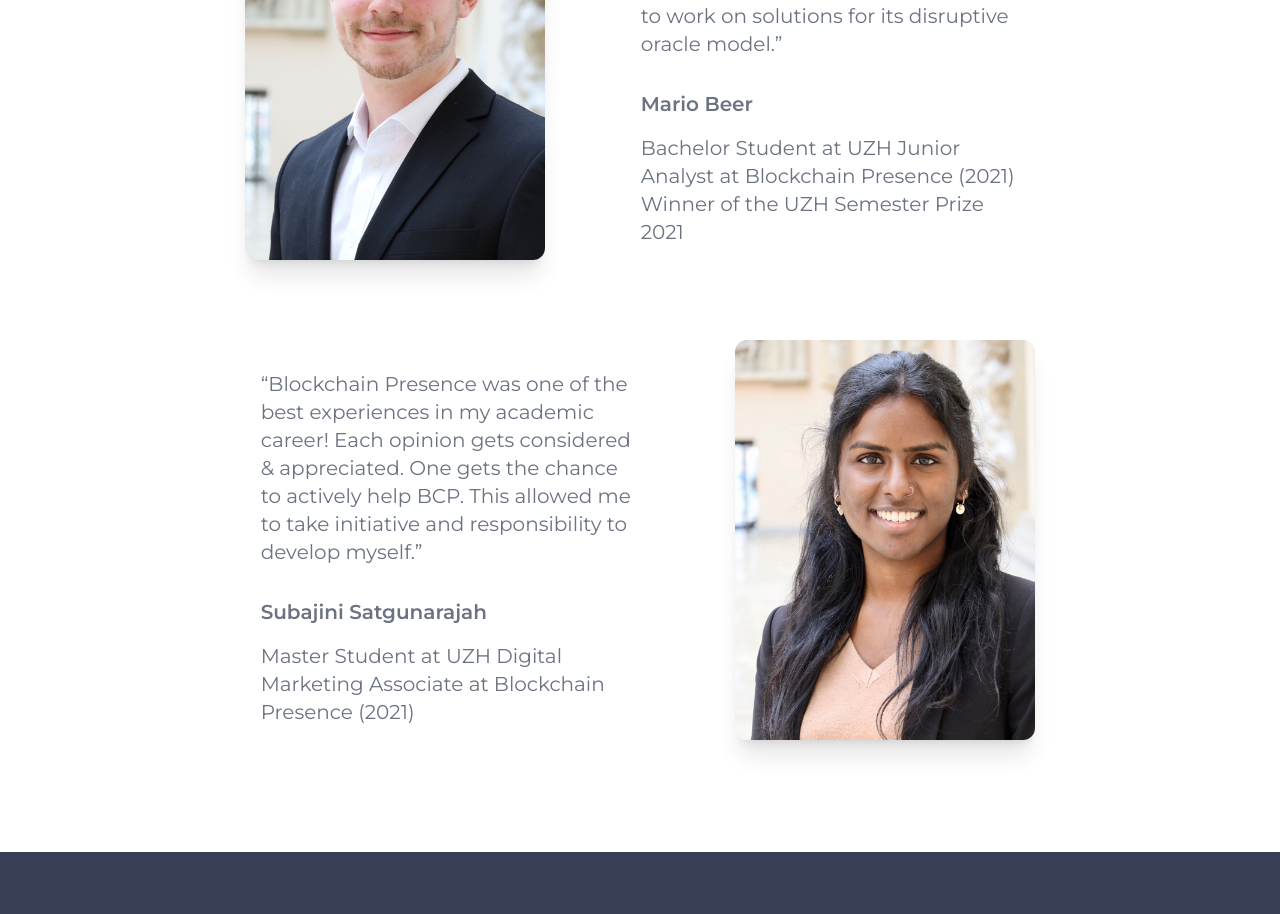
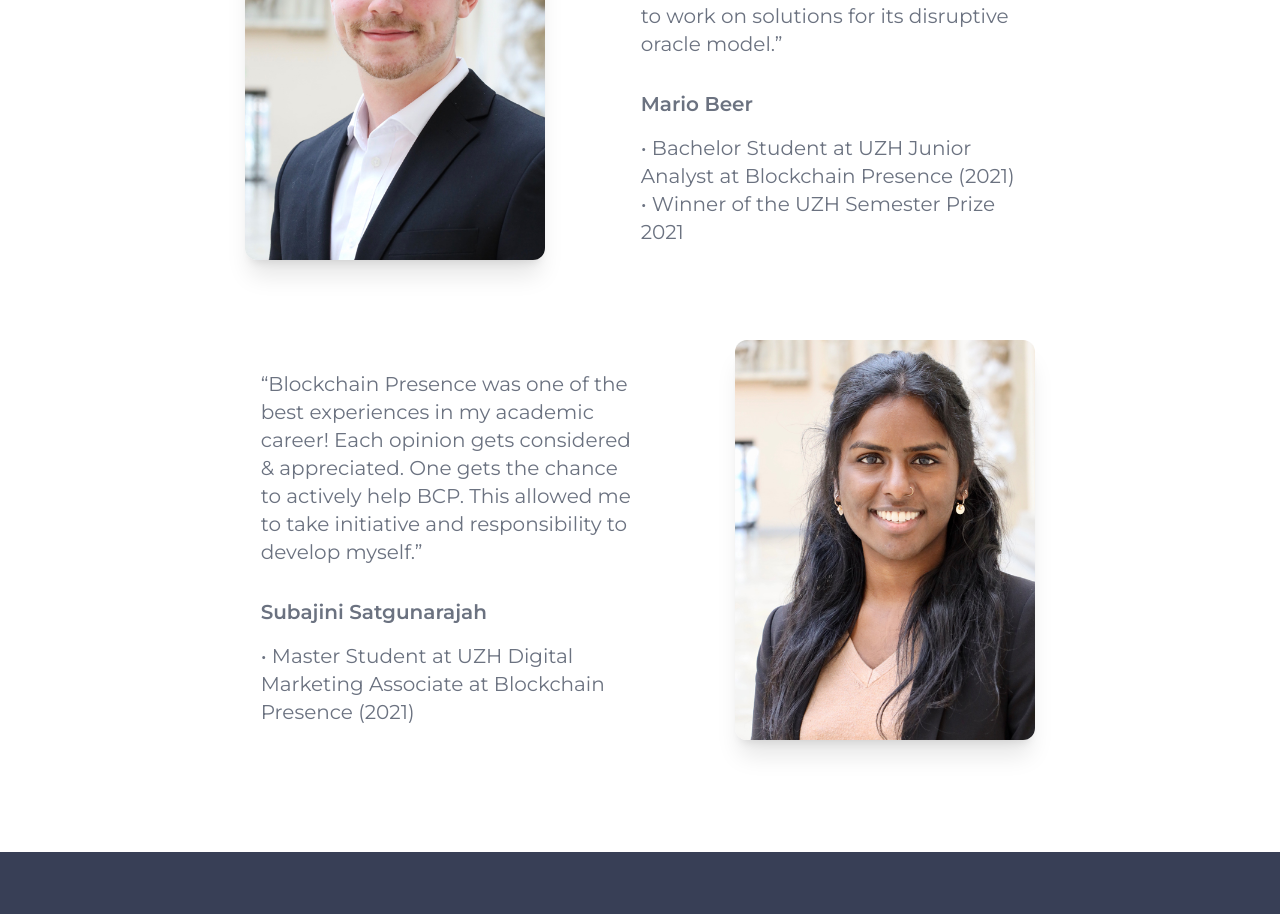
Before and after one commit to migub/BCP-Website-Next, a Next.js app: page /internships in a window 1280 px wide. Shown: the part 960-1874 px from the top of the page. Built offline with nearby package versions, Linux system fonts and the light colour scheme.

Commit message:
fixed internship quote styling

```diff
--- a/components/sections/application/StudentExperience.js
+++ b/components/sections/application/StudentExperience.js
@@ -19,26 +19,36 @@ const StudentExperience = (props) => {
             </div>
             <div className="w-full lg:w-1/3">
               <p className="px-4 py-10 text-lg text-gray-500 md:py-4 sm:text-xl">
-                {props.quote1}
+                “Developing a product at the frontline of blockchain technology,
+                Blockchain Presence challenged me to go beyond the scope of my
+                studies to work on solutions for its disruptive oracle model.”
               </p>
-              <p className="px-4 font-semibold text-lg text-gray-500 md:py-4 sm:text-xl">
-                {props.quote1b}
+              <p className="px-4 text-lg font-semibold text-gray-500 md:py-4 sm:text-xl">
+                Mario Beer
               </p>
-              <p className="px-4 text-lg text-gray-500 sm:text-xl">
-                {props.quote1c}
-              </p>
+              <ul className="px-4 text-lg text-gray-500 sm:text-xl">
+                <li>
+                  • Bachelor Student at UZH Junior Analyst at Blockchain
+                  Presence (2021)
+                </li>
+                <li>• Winner of the UZH Semester Prize 2021</li>
+              </ul>
             </div>
           </div>
           <div className="flex flex-col items-center justify-center mt-20 md:flex-row md:space-x-20">
             <div className="order-2 w-full md:order-1 lg:w-1/3">
               <p className="px-4 py-10 text-lg text-gray-500 md:py-4 sm:text-xl">
-                {props.quote2}
+                “Blockchain Presence was one of the best experiences in my
+                academic career! Each opinion gets considered & appreciated. One
+                gets the chance to actively help BCP. This allowed me to take
+                initiative and responsibility to develop myself.”
               </p>
-              <p className="px-4 font-semibold text-lg text-gray-500 md:py-4 sm:text-xl">
-                {props.quote2b}
+              <p className="px-4 text-lg font-semibold text-gray-500 md:py-4 sm:text-xl">
+                Subajini Satgunarajah
               </p>
               <p className="px-4 text-lg text-gray-500 sm:text-xl">
-                {props.quote2c}
+                • Master Student at UZH Digital Marketing Associate at
+                Blockchain Presence (2021)
               </p>
             </div>{" "}
             <div className="w-[300px] order-1 md:order-2 shadow-xl h-[400px] rounded-xl overflow-hidden flex relative justify-center items-center">
```
